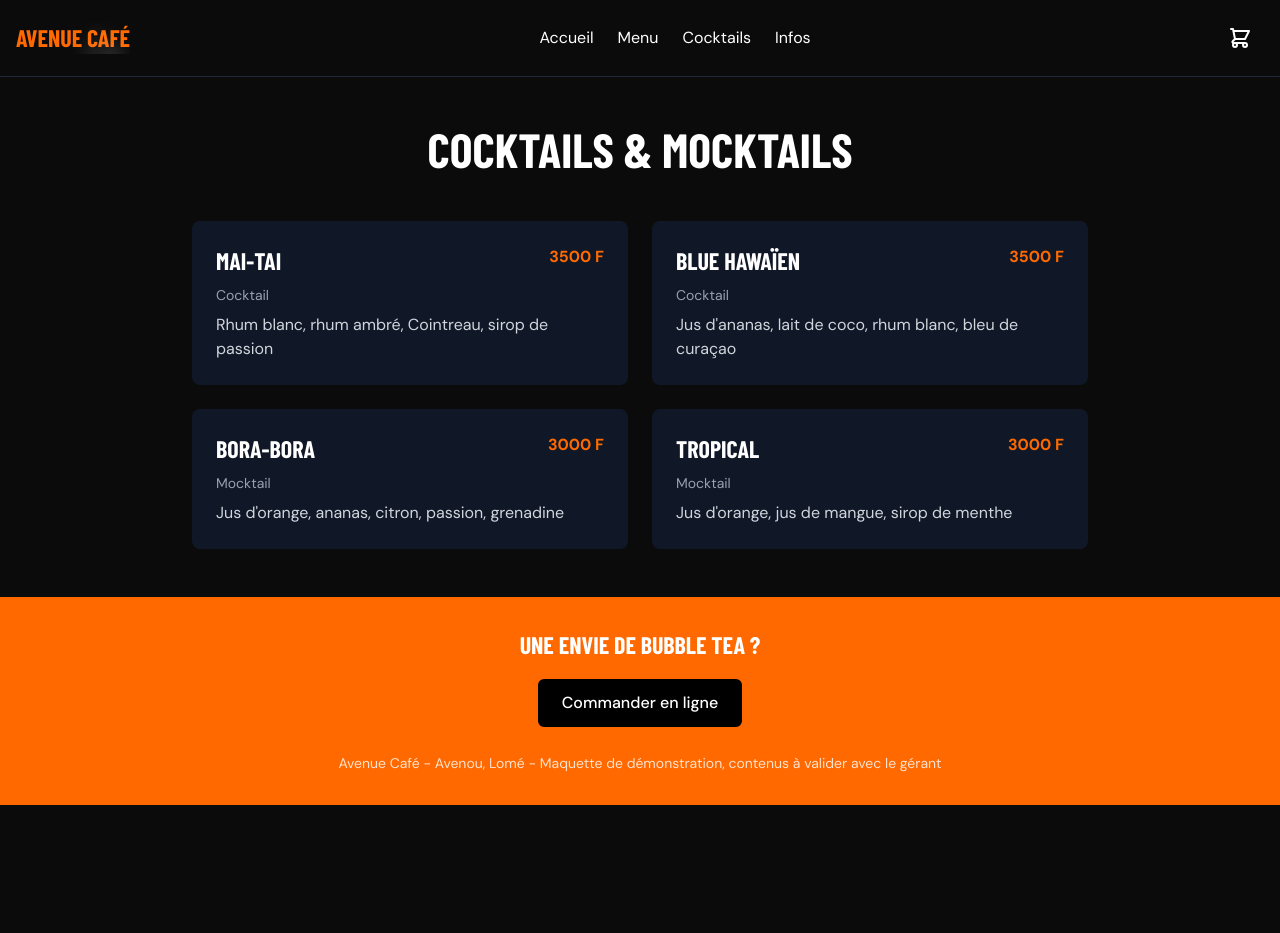
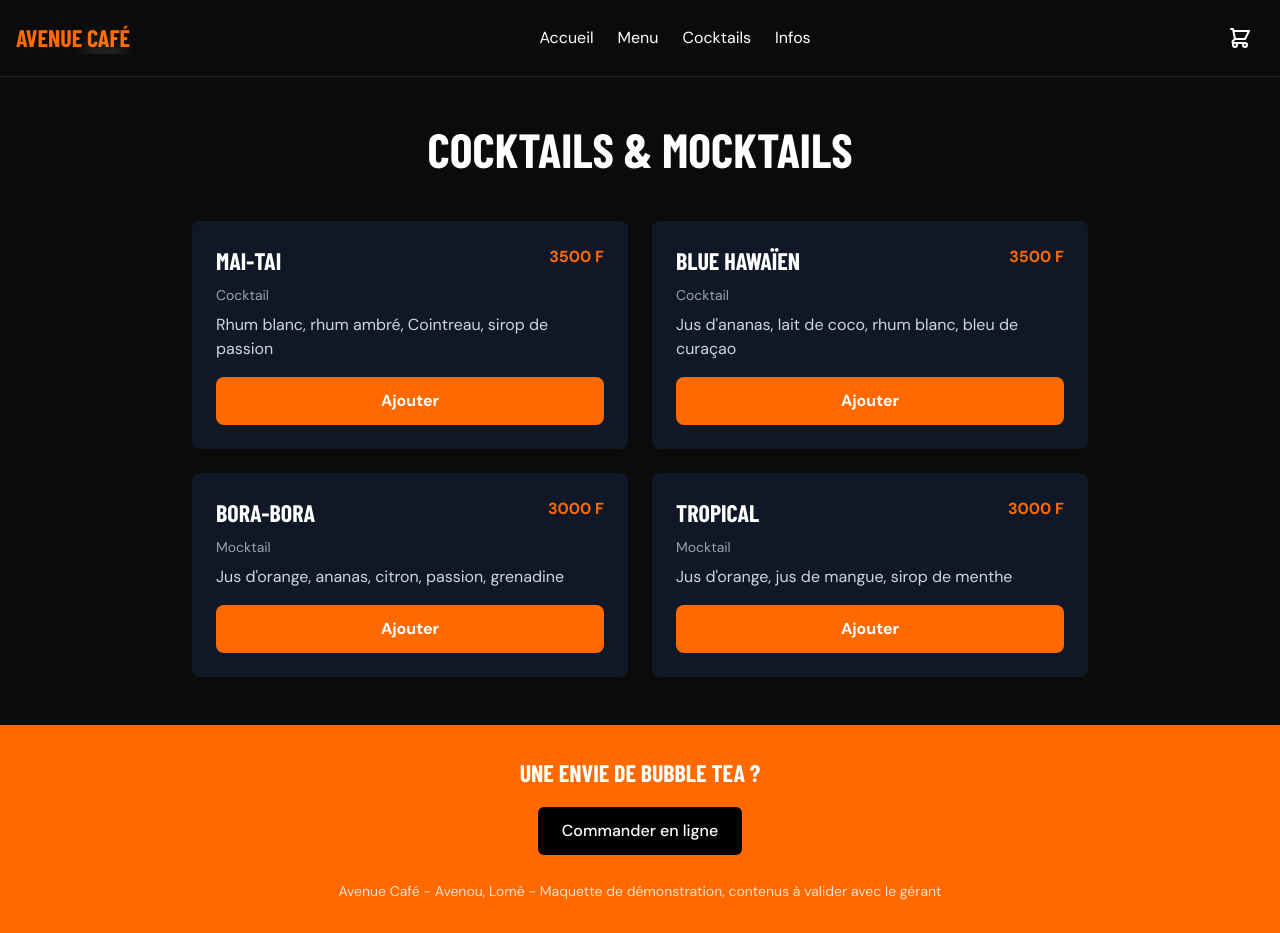
Before and after one commit to flex68016-del/av-cafe, a Next.js app: page /cocktails in a window 1280 px wide. Before the commit the page ends 805 px from the top, so only its background shows below. Built offline with nearby package versions, Linux system fonts and the light colour scheme.

Commit message:
feat: ajouter boutons de commande sur la page cocktails

```diff
--- a/src/app/cocktails/page.tsx
+++ b/src/app/cocktails/page.tsx
@@ -1,35 +1,52 @@
+'use client';
+
 import { Header } from '@/components/Header';
 import { Footer } from '@/components/Footer';
 import { Reveal } from '@/components/motion/Reveal';
+import { useCart } from '@/contexts/CartContext';
 
 const cocktails = [
   {
+    id: 'cocktail-1',
     name: "MAI-TAI",
     type: "Cocktail",
-    price: "3500 F",
+    price: 3500,
     ingredients: "Rhum blanc, rhum ambré, Cointreau, sirop de passion"
   },
   {
+    id: 'cocktail-2',
     name: "BLUE HAWAÏEN",
     type: "Cocktail",
-    price: "3500 F",
+    price: 3500,
     ingredients: "Jus d'ananas, lait de coco, rhum blanc, bleu de curaçao"
   },
   {
+    id: 'cocktail-3',
     name: "BORA-BORA",
     type: "Mocktail",
-    price: "3000 F",
+    price: 3000,
     ingredients: "Jus d'orange, ananas, citron, passion, grenadine"
   },
   {
+    id: 'cocktail-4',
     name: "TROPICAL",
     type: "Mocktail",
-    price: "3000 F",
+    price: 3000,
     ingredients: "Jus d'orange, jus de mangue, sirop de menthe"
   }
 ];
 
 export default function CocktailsPage() {
+  const { addToCart } = useCart();
+
+  function handleAddToCart(cocktail: typeof cocktails[0]) {
+    addToCart({
+      id: cocktail.id,
+      name: cocktail.name,
+      price: cocktail.price,
+    });
+  }
+
   return (
     <div className="min-h-screen bg-[#0B0B0B] text-white">
       <Header />
@@ -44,14 +61,20 @@ export default function CocktailsPage() {
         <Reveal>
           <div className="grid md:grid-cols-2 gap-6 max-w-4xl mx-auto">
             {cocktails.map((cocktail, index) => (
-              <Reveal key={index} delay={index * 0.1}>
+              <Reveal key={cocktail.id} delay={index * 0.1}>
                 <div className="bg-gray-900 rounded-lg p-6">
                   <div className="flex justify-between items-start mb-2">
                     <h2 className="text-2xl font-heading font-bold">{cocktail.name}</h2>
-                    <span className="text-orange-500 font-bold">{cocktail.price}</span>
+                    <span className="text-orange-500 font-bold">{cocktail.price} F</span>
                   </div>
                   <p className="text-sm text-gray-400 mb-2">{cocktail.type}</p>
-                  <p className="text-gray-300">{cocktail.ingredients}</p>
+                  <p className="text-gray-300 mb-4">{cocktail.ingredients}</p>
+                  <button
+                    onClick={() => handleAddToCart(cocktail)}
+                    className="w-full bg-orange-500 hover:bg-orange-600 text-white font-bold py-3 px-6 rounded-lg transition-colors min-h-[44px]"
+                  >
+                    Ajouter
+                  </button>
                 </div>
               </Reveal>
             ))}
```
